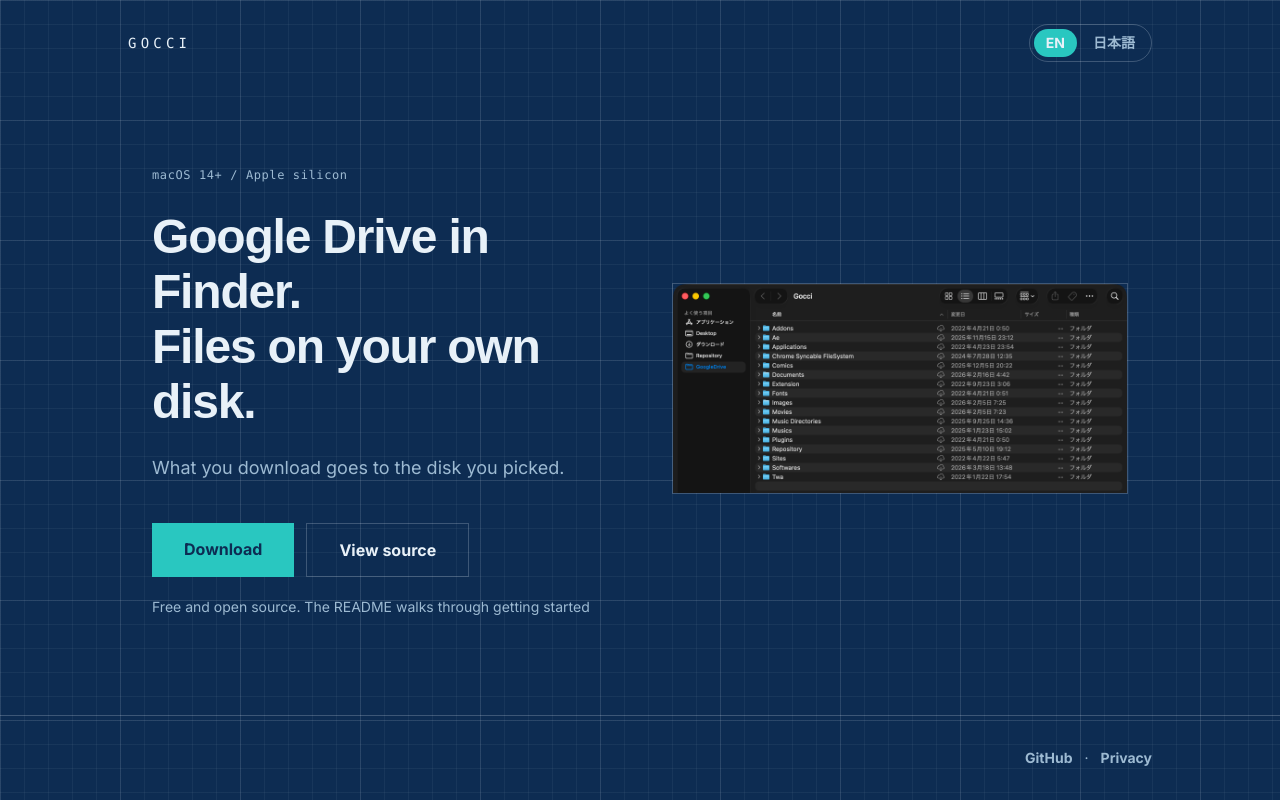
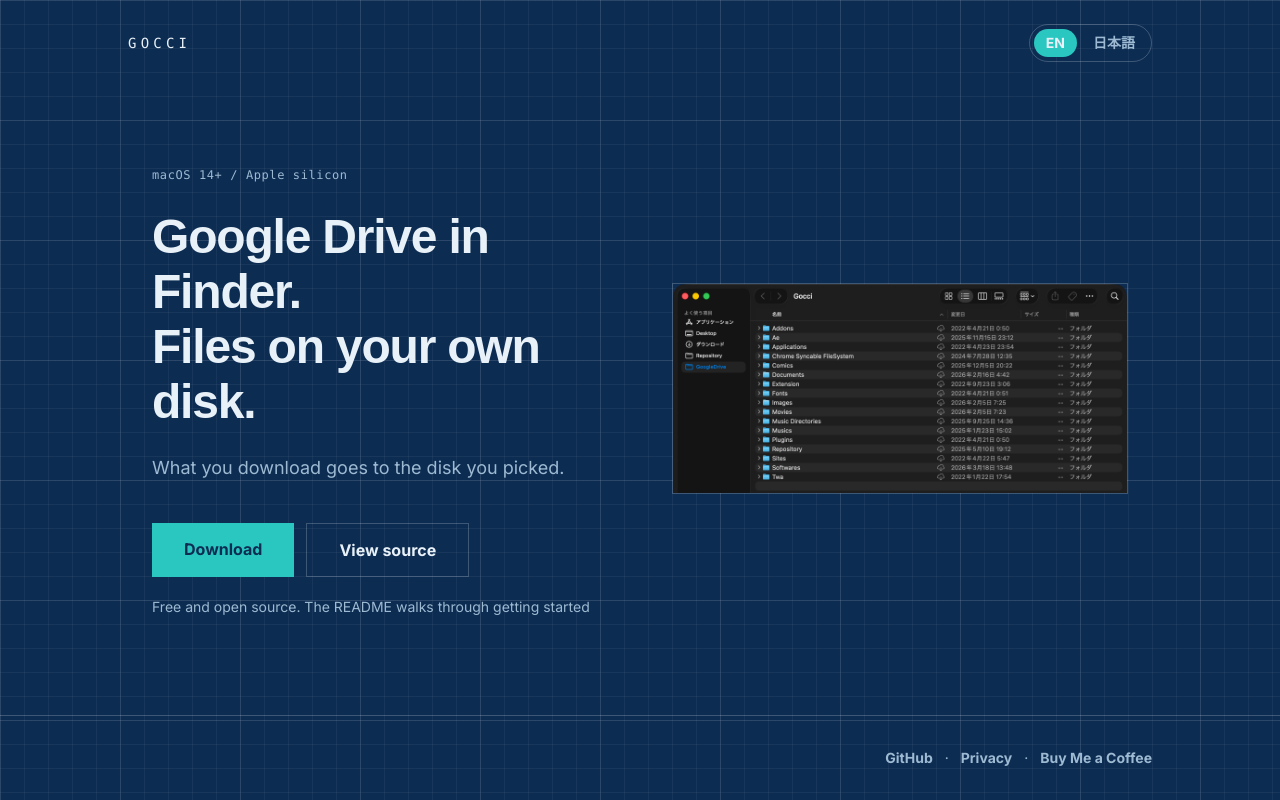
Before and after one commit to piro0919/gocci, a Next.js app in the folder lp/: page /en in a window 1280 px wide. Built offline with nearby package versions, Linux system fonts and the light colour scheme; a web font is replaced by a local one.

Commit message:
feat(lp): link buy me a coffee in the footer

```diff
--- a/lp/src/app/[locale]/page.tsx
+++ b/lp/src/app/[locale]/page.tsx
@@ -74,6 +74,13 @@
           <Link className="cursor-pointer font-bold hover:text-text" href="/privacy">
             {t("footer.privacy")}
           </Link>
+          <span className="px-3">·</span>
+          <a
+            className="cursor-pointer font-bold hover:text-text"
+            href="https://buymeacoffee.com/piro0919"
+          >
+            Buy Me a Coffee
+          </a>
         </div>
       </footer>
     </div>
```
